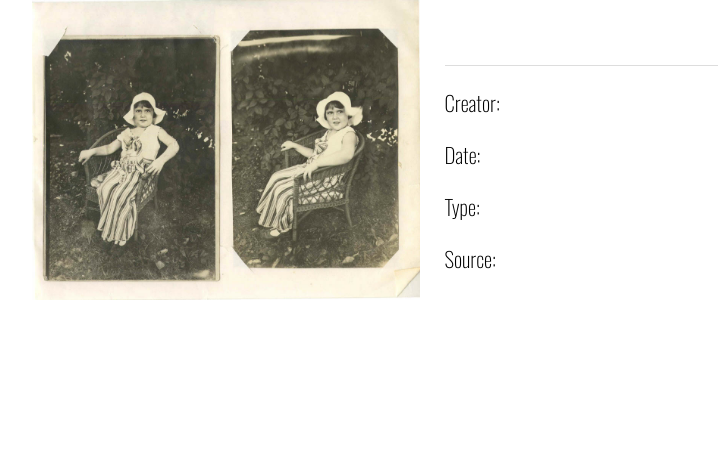
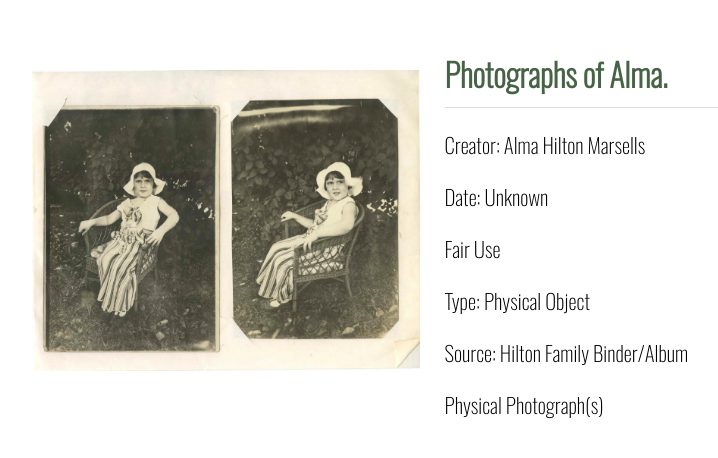
Before and after one commit to martinez2125/TennesseeChicago_Images, a Jekyll site: the page built from _mindoc_media/pg919-imgs.md, in a window 1280 px wide. Shown: the top 458 px of the page, without its empty margins (208-926 px from the left). Built offline with Jekyll 4.4.1, drawn with Linux system fonts in a browser that asks for light colours.

Commit message:
Update pg919-imgs.md

```diff
--- a/_mindoc_media/pg919-imgs.md
+++ b/_mindoc_media/pg919-imgs.md
@@ -3,18 +3,18 @@ page: section-name
 title: Hilton Family Binder (Inside)
 media_type: image
 
-_title:
+_title: Photographs of Alma.
 description:
-creator:
-_date:
-rights:
-type:
-source:
+creator: Alma Hilton Marsells
+_date: Unknown
+rights: Fair Use
+type: Physical Object
+source: Hilton Family Binder/Album
 identifier:
 contributor:
-format:
-credit_(IPTC):
-date_created_(IPTC):
+format: Physical Photograph(s)
+credit_(IPTC): Digitization courtesy of Caden J. Miller & Lesly Martinez
+date_created_(IPTC): 9/15/2025
 
 _path: /assets/img/pg19-imgs.jpg
 order: 21
```
